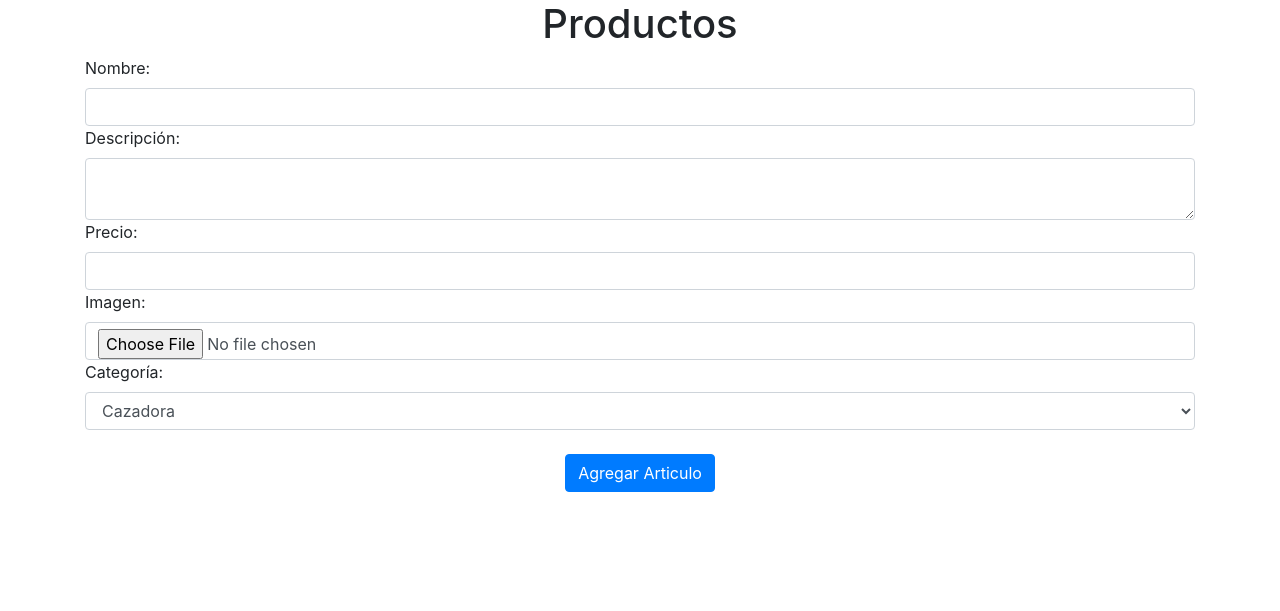
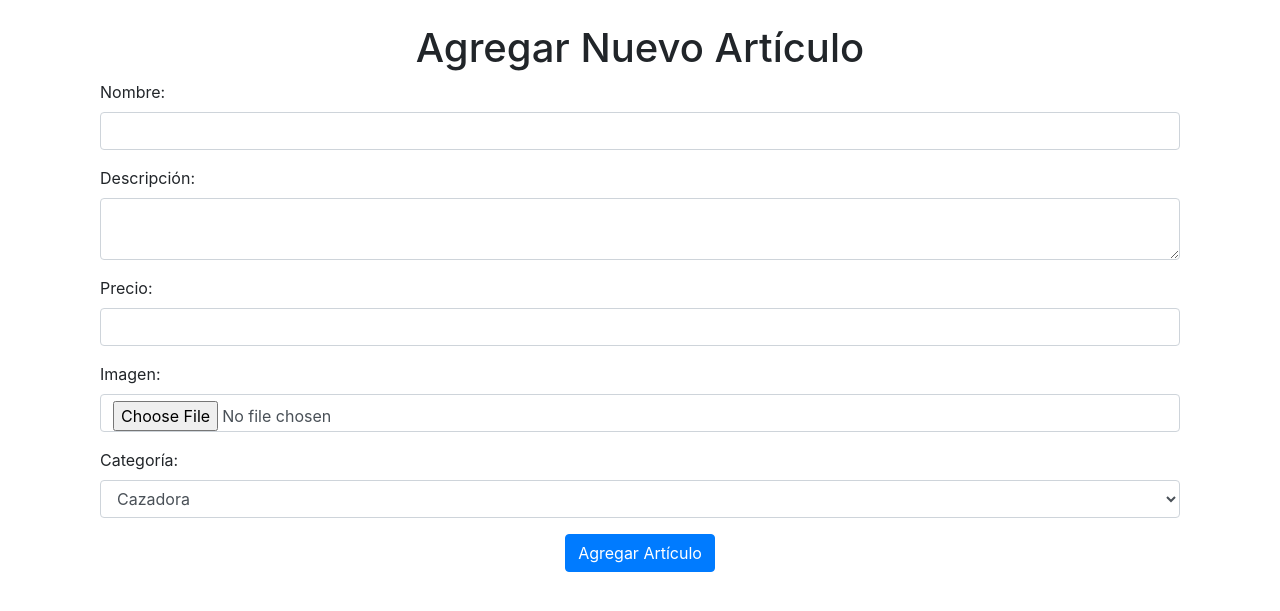
Before and after one commit to TiendaOnlineReto3/tienda_reto3, a Flask app: page /crear in a window 1280 px wide. Shown: the part 56-667 px from the top of the page. Run offline with Flask 3, Linux system fonts and the light colour scheme; the visitor is signed in with stand-in values (Sample User, id 1); some libraries are stand-ins or nearby versions.

Commit message:
actualizacion admin

```diff
--- a/backend/Admin/__init__.py
+++ b/backend/Admin/__init__.py
@@ -17,6 +17,7 @@ def create_app():
         "SQLALCHEMY_DATABASE_URI"
     ] = "postgresql://user:pass@postgres-db:5432/base_datos"
     app.config["SQLALCHEMY_TRACK_MODIFICATIONS"] = False
+    app.config["UPLOAD_FOLDER"] = "static/img"
 
     db.init_app(app)
     migrate.init_app(app, db)
--- a/backend/Admin/models.py
+++ b/backend/Admin/models.py
@@ -1,6 +1,7 @@
 from . import db
 from flask_login import UserMixin
 from sqlalchemy.sql import func
+from sqlalchemy.dialects.postgresql import BYTEA
 
 
 class Articulo(db.Model):
@@ -8,7 +9,7 @@ class Articulo(db.Model):
     nombre = db.Column(db.String(255), nullable=False)
     descripcion = db.Column(db.Text)
     precio = db.Column(db.Float, nullable=False)
-    imagen = db.Column(db.String(255))
+    imagen = db.Column(db.String(2000), nullable=True)
     categoria = db.Column(db.String(255))
     fecha_creacion = db.Column(db.DateTime(timezone=True), default=func.now())
     user_id = db.Column(db.Integer, db.ForeignKey("user.id"))
--- a/backend/Admin/templates/crear.html
+++ b/backend/Admin/templates/crear.html
@@ -1,39 +1,37 @@
 {% extends "base.html" %}
 {% block title %}Home{% endblock %}
 {% block content %}
-  <h1 align="center">Productos</h1>
-  <ul class="list-group list-group-flush" id="productos">
-    <!-- Aquí puedes mostrar la lista de productos si lo deseas -->
-  </ul>
-  <form method="POST" enctype="multipart/form-data">
-    <div>
-      <label for="nombre">Nombre:</label>
-      <input type="text" name="nombre" id="nombre" class="form-control">
+  <div class="container">
+    <h1 class="text-center mt-4">Agregar Nuevo Artículo</h1>
+    <form method="POST" enctype="multipart/form-data" action="{{ url_for('articulosresource') }}">
+      <div class="mb-3">
+        <label for="nombre" class="form-label">Nombre:</label>
+        <input type="text" name="nombre" id="nombre" class="form-control" required>
       </div>
-    <div>
-      <label for="descripcion">Descripción:</label>
-      <textarea name="descripcion" id="descripcion" class="form-control"></textarea>
+      <div class="mb-3">
+        <label for="descripcion" class="form-label">Descripción:</label>
+        <textarea name="descripcion" id="descripcion" class="form-control" required></textarea>
       </div>
-    <div>
-      <label for="precio">Precio:</label>
-      <input type="number" name="precio" id="precio" class="form-control" step="0.01">
+      <div class="mb-3">
+        <label for="precio" class="form-label">Precio:</label>
+        <input type="number" name="precio" id="precio" class="form-control" step="0.01" required>
       </div>
-    <div>
-      <label for="imagen">Imagen:</label>
-      <input type="file" name="imagen" id="imagen" accept="image/*" class="form-control">
+      <div class="mb-3">
+        <label for="imagen" class="form-label">Imagen:</label>
+        <input type="file" name="imagen" id="imagen" accept="image/*" class="form-control" required>
       </div>
-    <div>
-      <label for="categoria">Categoría:</label>
-      <select name="categoria" id="categoria" class="form-control">
+      <div class="mb-3">
+        <label for="categoria" class="form-label">Categoría:</label>
+        <select name="categoria" id="categoria" class="form-control" required>
           <option value="cazadora">Cazadora</option>
           <option value="camiseta">Camiseta</option>
           <option value="pantalon">Pantalón</option>
           <option value="sudadera">Sudadera</option>
         </select>
       </div>
-    <br />
-    <div align="center">
-      <button type="submit" class="btn btn-primary">Agregar Articulo</button>
+      <div class="text-center">
+        <button type="submit" class="btn btn-primary">Agregar Artículo</button>
       </div>
     </form>
+  </div>
 {% endblock %}
--- a/backend/Admin/views.py
+++ b/backend/Admin/views.py
@@ -35,7 +35,10 @@ def crear():
             )
             db.session.add(nuevo_articulo)
             db.session.commit()
-            flash("Articulo agregado!", category="success")
+            flash("Artículo creado correctamente", category="success")
+            return redirect(
+                url_for("views.crear")
+            )  # Redirige después de crear el artículo
 
     return render_template("crear.html", user=current_user)
 
--- a/backend/docker-compose.yml
+++ b/backend/docker-compose.yml
@@ -7,7 +7,7 @@ services:
       - "5000:5000"
     depends_on:
       - postgres-db
-    command: sh -c "sleep 5 && python main.py"
+    command: sh -c "sleep 2 && python main.py"
     networks:
       - mynet
 
--- a/backend/main.py
+++ b/backend/main.py
@@ -1,11 +1,33 @@
 from flask_restful import Api, Resource
 from Admin import create_app, db
-from flask import render_template, jsonify, request
+from flask import render_template, jsonify, request, redirect, url_for
 from flask_login import current_user, login_required
 from Admin.models import Articulo
+import os
+from werkzeug.utils import secure_filename
 
 app = create_app()
 api = Api(app)
+
+
+MAX_FILE_SIZE = 250 * 1024  # 250KB
+
+
+def save_uploaded_file(file):
+    filename = secure_filename(file.filename)
+    folder_path = os.path.join(app.config["UPLOAD_FOLDER"])
+
+    if not os.path.exists(folder_path):
+        os.makedirs(folder_path)
+
+    filepath = os.path.join(folder_path, filename)
+    absolute_filepath = os.path.abspath(filepath)
+
+    try:
+        file.save(absolute_filepath)
+        return absolute_filepath
+    except Exception as e:
+        raise ValueError(f"No se pudo guardar el archivo: {str(e)}")
 
 
 @app.route("/articulos")
@@ -76,18 +98,30 @@ class ArticulosResource(Resource):
 
     @login_required
     def post(self):
-        data = request.get_json()
-        nuevo_articulo = Articulo(
-            nombre=data.get("nombre"),
-            descripcion=data.get("descripcion"),
-            precio=data.get("precio"),
-            imagen=data.get("imagen"),
-            categoria=data.get("categoria"),
-            user_id=current_user.id,
-        )
-        db.session.add(nuevo_articulo)
-        db.session.commit()
-        return jsonify({"success": True, "message": "Artículo creado correctamente"})
+        try:
+            data = request.form
+            imagen_file = request.files.get("imagen")
+
+            if not imagen_file:
+                return jsonify({"error": "Imagen no proporcionada"}), 400
+
+            nuevo_articulo = Articulo(
+                nombre=data.get("nombre"),
+                descripcion=data.get("descripcion"),
+                precio=data.get("precio"),
+                imagen=save_uploaded_file(imagen_file),
+                categoria=data.get("categoria"),
+                user_id=current_user.id,
+            )
+
+            db.session.add(nuevo_articulo)
+            db.session.commit()
+
+            # Realiza la redirección después de la creación exitosa
+            return redirect(url_for("views.crear"))
+
+        except ValueError as e:
+            return jsonify({"error": str(e)}), 400
 
 
 api.add_resource(ArticuloResource, "/api/articulo/<int:articulo_id>")
```
Lines whose indentation alone changed are shown as unchanged.
